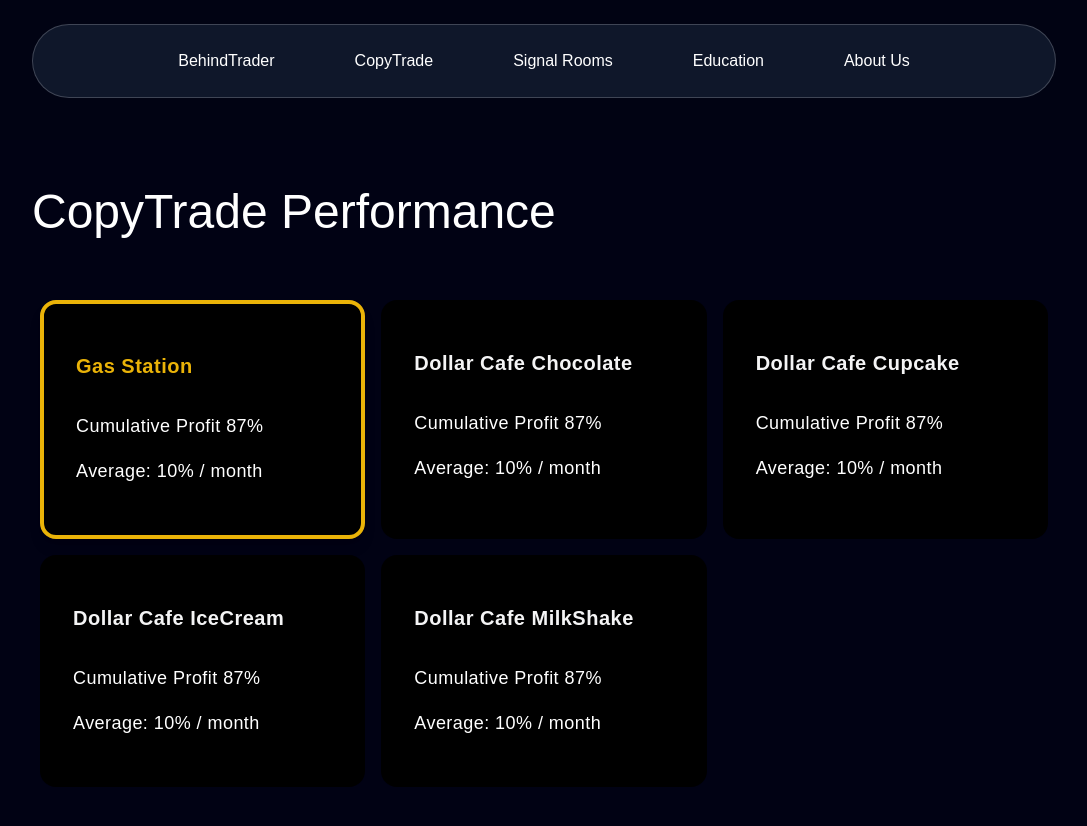
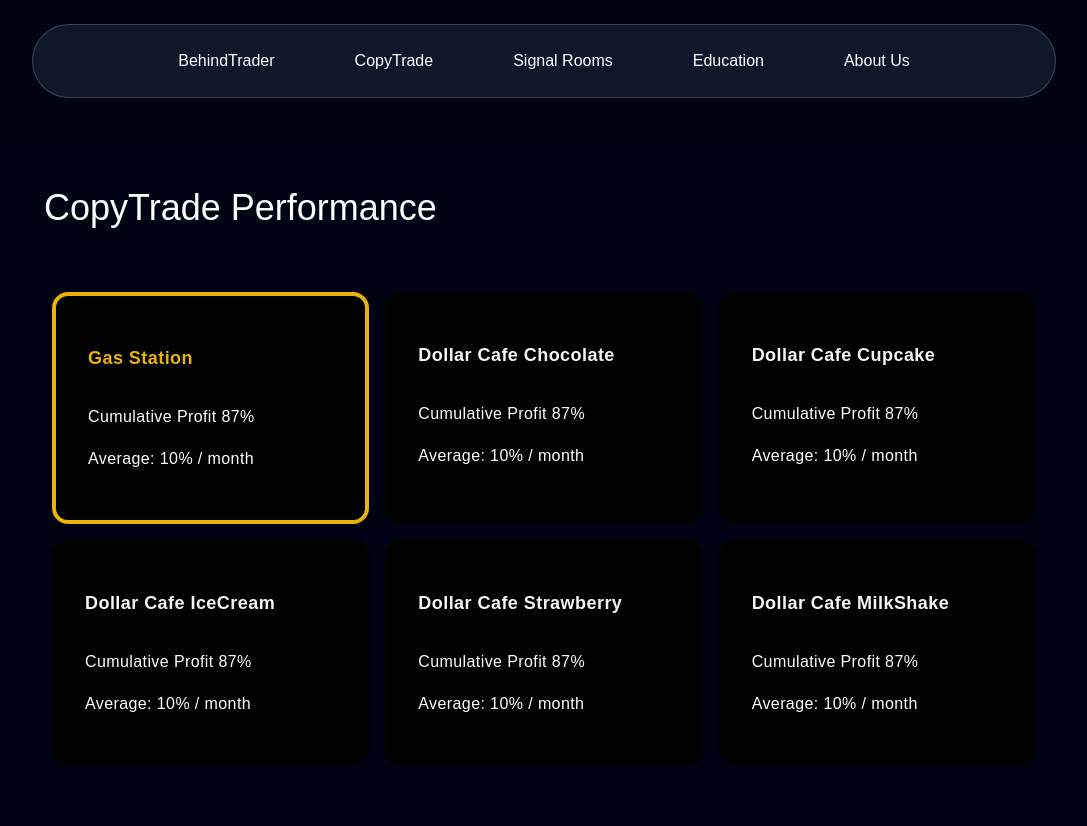
Before and after one commit to LynnT-2003/BehindTrader-Portfolio, a Next.js app: page /CopyTrade in a window 1280 px wide. Shown: the top 826 px of the page, without its empty margins (96-1183 px from the left). Built offline with nearby package versions, Linux system fonts and the light colour scheme.

Commit message:
Mobile responsiveness update.

```diff
--- a/app/CopyTrade/page.tsx
+++ b/app/CopyTrade/page.tsx
@@ -6,14 +6,9 @@ import { HoverEffect } from "@/components/ui/card-hover-effect";
 const CopyTrade = () => {
   return (
     <div className="flex justify-center py-12 h-screen bg-brandColor mt-[140px]">
-      <div className="w-[1250px] flex flex-col">
-        {/* <div className="flex w-[1200px] justify-center items-center">
-        <div className="w-[500px] rounded-full font-bold text-center py-4 text-4xl bg-yellow-600">
-          Dollar Cafe
-        </div>
-      </div> */}
+      <div className="w-[1000px] flex flex-col">
         <div className="mx-auto">
-          <h1 className="text-5xl font-thin text-white">
+          <h1 className="text-4xl font-thin text-white">
             CopyTrade Performance
           </h1>
           <div className="max-w-5xl mt-4">
--- a/components/CopyTradeCard.tsx
+++ /dev/null
@@ -1,7 +0,0 @@
-import React from "react";
-
-const CopyTradeCard = () => {
-  return <div>CopyTradeCard</div>;
-};
-
-export default CopyTradeCard;
--- a/components/NavbarDemo.tsx
+++ b/components/NavbarDemo.tsx
@@ -40,7 +40,7 @@ export function NavbarDemo() {
   console.log("Navbar Visibility:", isVisible);
 
   return (
-    <div className="relative w-full flex items-center justify-center">
+    <div className="hidden md:block relative w-full flex items-center justify-center">
       <Navbar isVisible={isVisible} />
     </div>
   );
--- a/components/constants/index.tsx
+++ b/components/constants/index.tsx
@@ -3,7 +3,7 @@ export const projects = [
     title: "Gas Station",
     profit: "Cumulative Profit 87%",
     avg_profit: "Average: 10% / month",
-    link: "https://stripe.com",
+    link: "https://www.myfxbook.com/members/JeedJaadRoleplay/gas-station-mmtfx/10604068",
   },
   {
     title: "Dollar Cafe Chocolate",
@@ -24,6 +24,12 @@ export const projects = [
     link: "https://stripe.com",
   },
   {
+    title: "Dollar Cafe Strawberry",
+    profit: "Cumulative Profit 87%",
+    avg_profit: "Average: 10% / month",
+    link: "https://stripe.com",
+  },
+  {
     title: "Dollar Cafe MilkShake",
     profit: "Cumulative Profit 87%",
     avg_profit: "Average: 10% / month",
--- a/components/sections/IntroSection.tsx
+++ b/components/sections/IntroSection.tsx
@@ -14,10 +14,10 @@ const IntroSection = forwardRef<
   return (
     <div
       ref={ref}
-      className="flex items-center justify-center py-12 h-screen bg-brandColor"
+      className="h-screen md:h-full flex items-center justify-center py-12 h-screen bg-brandColor"
     >
-      <div className="w-[1325px] flex flex-col justify-between">
-        <h2 className="flex pl-12 text-xl md:text-5xl font-bold text-white font-sans">
+      <div className="pl-12 md:pl-0 w-screen md:w-[1325px] flex flex-col justify-between">
+        <h2 className="flex md:pl-12 text-3xl md:text-5xl font-bold text-white font-sans">
           Our Services
         </h2>
         <Carousel items={cards} />
--- a/components/sections/SignalRoomSection.tsx
+++ b/components/sections/SignalRoomSection.tsx
@@ -4,19 +4,24 @@ import { Button } from "../ui/button";
 const SignalRoomSection = () => {
   return (
     <div className="flex items-center justify-center py-12 h-screen bg-brandColor">
-      <div className="w-[1250px] flex justify-between">
-        {" "}
-        <div className=" w-1/2 text-white items-end ">
+      <div className="w-screen md:w-[1250px] mt-[100px] md:mt-0 flex flex-col md:flex-row justify-between">
+        <div className="w-full md:w-1/2 text-white items-end ">
+          <h1 className="md:hidden font-bold text-center text-4xl mb-8">
+            Signal Rooms Performance
+          </h1>
           <div className="flex flex-col hover:cursor-pointer transition-transform duration-300 transform hover:scale-105">
-            <img src="/signal/week2.jpg" className="h-[512px] w-[512px]" />
+            <img
+              src="/signal/week2.jpg"
+              className="px-6 md:px-0 md:h-[512px] md:w-[512px]"
+            />
           </div>
         </div>
-        <div className="w-1/2 text-white flex items-center">
-          <div className="flex flex-col">
-            <h1 className="font-bold text-4xl mb-8">
+        <div className="w-full md:w-1/2 text-white flex items-center">
+          <div className="px-6 md:px-0 flex flex-col">
+            <h1 className="hidden md:block font-bold text-4xl mb-8">
               Signal Rooms Performance
             </h1>
-            <span className="text-md text-justify font-sans leading-loose tracking-wider ">
+            <span className="mt-8 text-md text-justify font-sans leading-loose tracking-wider ">
               Maximize Your Trading Success with Our Expert Signal Rooms! Join
               our exclusive trading signal rooms and elevate your trading game!
               With a proven track record of consistent profits and advanced
--- a/components/ui/card-hover-effect.tsx
+++ b/components/ui/card-hover-effect.tsx
@@ -115,7 +115,7 @@ export const CardTitle = ({
   return (
     <h4
       className={cn(
-        "text-zinc-100 text-xl font-bold tracking-wide",
+        "text-zinc-100 text-lg font-bold tracking-wide",
         isFeatured && isHovered
           ? "text-yellow-300"
           : isFeatured
@@ -144,7 +144,7 @@ export const CardDescription = ({
     <div>
       <p
         className={cn(
-          "mt-8 text-lg tracking-wide leading-relaxed",
+          "mt-8 text-md tracking-wide leading-relaxed",
           isFeatured && isHovered ? "text-yellow-500" : "text-white", // Change to yellow on hover for featured
           className
         )}
@@ -170,7 +170,7 @@ export const CardAverage = ({
     <div>
       <p
         className={cn(
-          "mt-4 text-lg tracking-wide leading-relaxed",
+          "mt-4 text-md tracking-wide leading-relaxed",
           isFeatured && isHovered ? "text-yellow-500" : "text-white", // Change to yellow on hover for featured
           className
         )}
```
